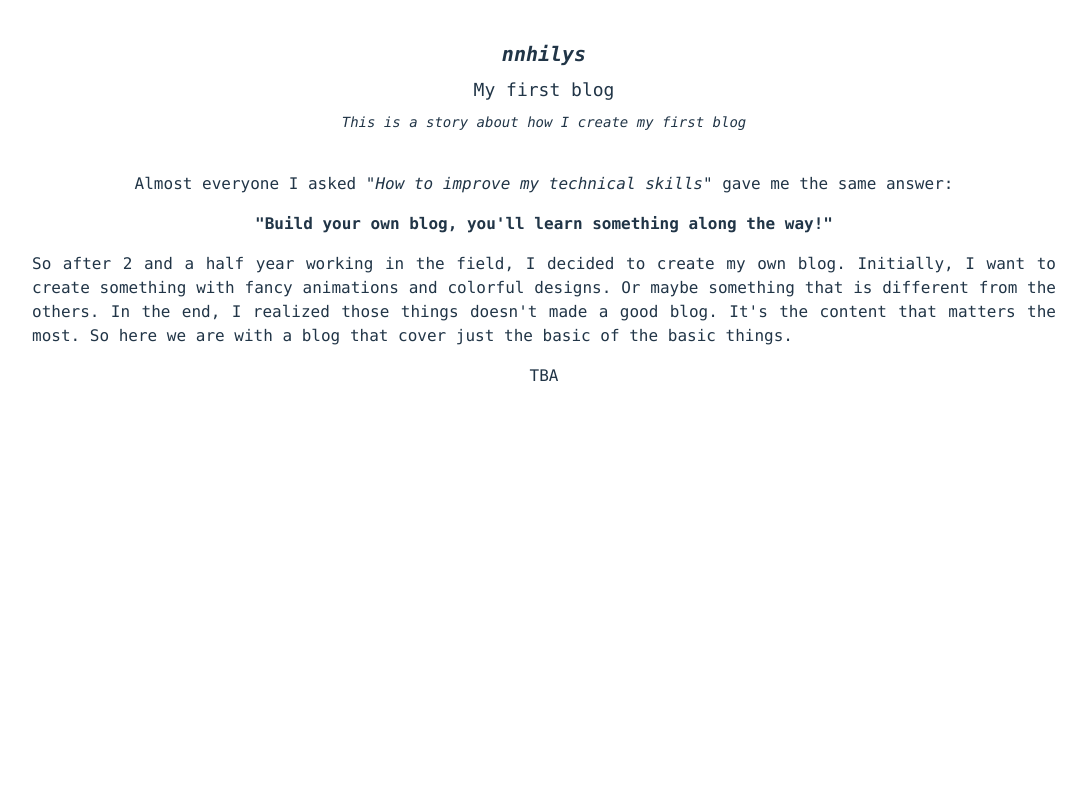
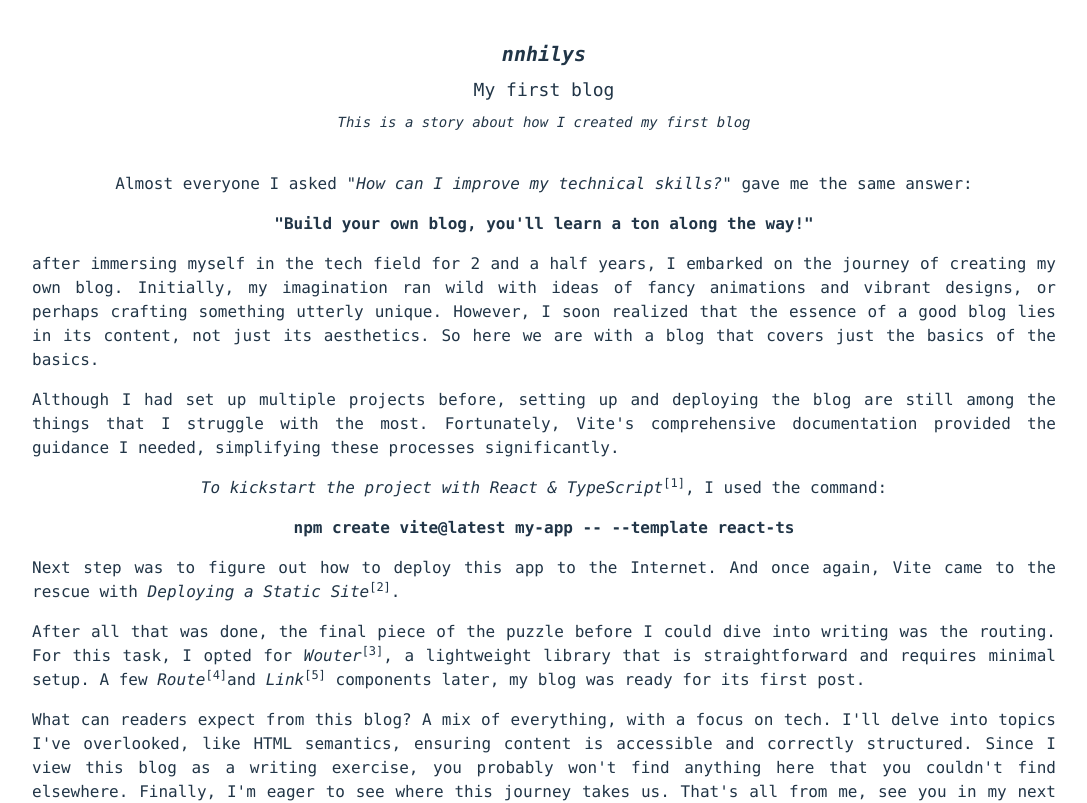
Before and after one commit to NgocNhi123/nnhilys, a React (Vite) app: page /nnhilys/my-first-blog in a window 1280 px wide. Shown: the top 803 px of the page, without its empty margins (96-1183 px from the left). Built offline with nearby package versions, Linux system fonts and the light colour scheme.

Commit message:
POST: My first blog (#1)

```diff
--- a/src/components/card.tsx
+++ b/src/components/card.tsx
@@ -12,7 +12,7 @@ export function Card(props: Props) {
   return (
     <Link className="flex gap-2" href={href}>
       <strong>{title}</strong>
-      <span>-</span>
+      -
       <i>{description}</i>
     </Link>
   )
--- a/src/components/page.tsx
+++ b/src/components/page.tsx
@@ -5,22 +5,43 @@ interface Props {
   children: ReactNode
   title: ReactNode
   description?: string
+  createdAt?: Date
 }
 
 export function AppPage(props: Props) {
-  const { children, title, description } = props
+  const { children, title, description, createdAt } = props
+
+  const date = createdAt?.toLocaleDateString(
+    undefined,
+    {
+      year: 'numeric',
+      month: 'long',
+      day: 'numeric',
+    },
+  )
 
   return (
     <>
-      <header className="text-center space-y-2 sticky top-0 bg-white py-10 px-32">
+      <header
+        className={[
+          'text-center space-y-2 sticky top-0 bg-white',
+          'py-4 px-10 md:py-10 md:px-32',
+        ].join(' ')}
+      >
         <Link className="text-xl" href="/nnhilys/">
           <strong><i>nnhilys</i></strong>
         </Link>
-        <div className="text-lg">{title}</div>
+        <h1 className="text-lg">{title}</h1>
         <div className="text-sm"><i>{description}</i></div>
       </header>
-      <main className="flex flex-col items-center gap-4 text-justify px-32">
+      <main
+        className={[
+          'flex flex-col items-center gap-4 text-justify',
+          'pb-4 px-10 md:px-32 md:pb-10',
+        ].join(' ')}
+      >
         {children}
+        <p>{date}</p>
       </main>
     </>
   )
--- a/src/pages/my-first-blog.tsx
+++ b/src/pages/my-first-blog.tsx
@@ -2,25 +2,109 @@ import { AppPage } from '../components/page'
 
 export function MyFirstBlog() {
   return (
-    <AppPage title="My first blog" description="This is a story about how I create my first blog">
+    <AppPage
+      title="My first blog"
+      description="This is a story about how I created my first blog"
+      createdAt={new Date('2024-05-19')}
+    >
       <p>
         Almost everyone I asked
-        <i> "How to improve my technical skills" </i>
+        <i> "How can I improve my technical skills?" </i>
         gave me the same answer:
       </p>
       <blockquote>
-        <strong>"Build your own blog, you'll learn something along the way!"</strong>
+        <strong>"Build your own blog, you'll learn a ton along the way!"</strong>
       </blockquote>
       <p>
-        So after 2 and a half year working in the field, I decided to create my
-        own blog. Initially, I want to create something with fancy animations
-        and colorful designs. Or maybe something that is different from the
-        others. In the end, I realized those things doesn't made a good blog. It's
-        the content that matters the most. So here we are with a blog that cover
-        just the basic of the basic things.
+        after immersing myself in the tech field for 2 and a half years, I embarked
+        on the journey of creating my own blog. Initially, my imagination ran
+        wild with ideas of fancy animations and vibrant designs, or perhaps
+        crafting something utterly unique. However, I soon realized that the
+        essence of a good blog lies in its content, not just its aesthetics. So
+        here we are with a blog that covers just the basics of the basics.
       </p>
       <p>
-        TBA
+        Although I had set up multiple projects before, setting up and deploying
+        the blog are still among the things that I struggle with the most.
+        Fortunately, Vite's comprehensive documentation provided the guidance I
+        needed, simplifying these processes significantly.
+      </p>
+      <p>
+        <a
+          href="https://vitejs.dev/guide/#scaffolding-your-first-vite-project"
+          target="_blank"
+          rel="noopener noreferrer"
+        >
+          <i>To kickstart the project with React & TypeScript</i>
+          <sup>[1]</sup>
+        </a>
+        , I used the command:
+      </p>
+      <code>
+        <strong>npm create vite@latest my-app -- --template react-ts</strong>
+      </code>
+      <p>
+        Next step was to figure out how to deploy this app to the Internet. And
+        once again, Vite came to the rescue with
+        {' '}
+        <a
+          href="https://vitejs.dev/guide/static-deploy.html"
+          target="_blank"
+          rel="noopener noreferrer"
+        >
+          <i>Deploying a Static Site</i>
+          <sup>[2]</sup>
+        </a>
+        .
+      </p>
+      <p>
+        After all that was done, the final piece of the puzzle before I could
+        dive into writing was the routing. For this task, I opted for
+        {' '}
+        <a
+          href="https://github.com/molefrog/wouter"
+          target="_blank"
+          rel="noopener noreferrer"
+        >
+          <i>Wouter</i>
+          <sup>[3]</sup>
+        </a>
+        , a lightweight library that is straightforward and requires minimal setup.
+        A few
+        {' '}
+        <a
+          href="https://github.com/molefrog/wouter?tab=readme-ov-file#route-pathpattern-"
+          target="_blank"
+          rel="noopener noreferrer"
+        >
+          <i>Route</i>
+          <sup>[4]</sup>
+        </a>
+        and
+        {' '}
+        <a
+          href="https://github.com/molefrog/wouter?tab=readme-ov-file#link-hrefpath-"
+          target="_blank"
+          rel="noopener noreferrer"
+        >
+          <i>Link</i>
+          <sup>[5]</sup>
+        </a>
+        {' '}
+        components later, my blog was ready for its first post.
+      </p>
+      <p>
+        What can readers expect from this blog? A mix of everything, with a focus
+        on tech. I'll delve into topics I've overlooked, like HTML semantics,
+        ensuring content is accessible and correctly structured. Since I view
+        this blog as a writing exercise, you probably won't find anything here
+        that you couldn't find elsewhere. Finally, I'm eager to see where
+        this journey takes us. That's all from me, see you in my next post.
+      </p>
+      <p>
+        Though this blog looks quite vanilla right now, don't be too surprised
+        if one day I decide to dazzle it up. Who knows? A splash of color might
+        be just around the corner.
       </p>
     </AppPage>
   )
```
